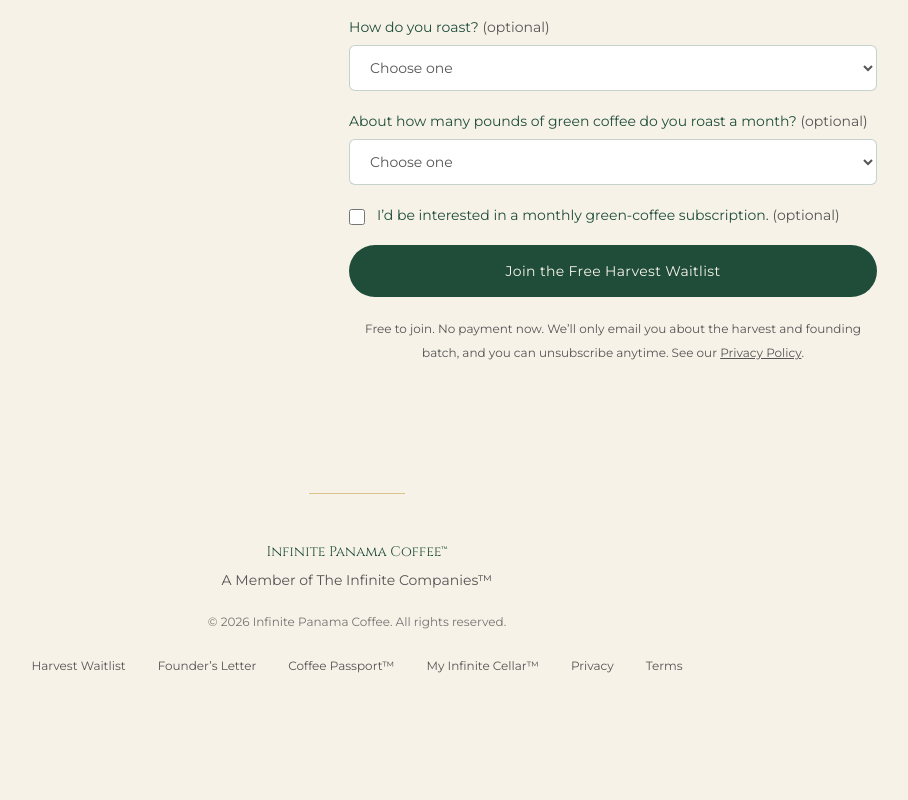
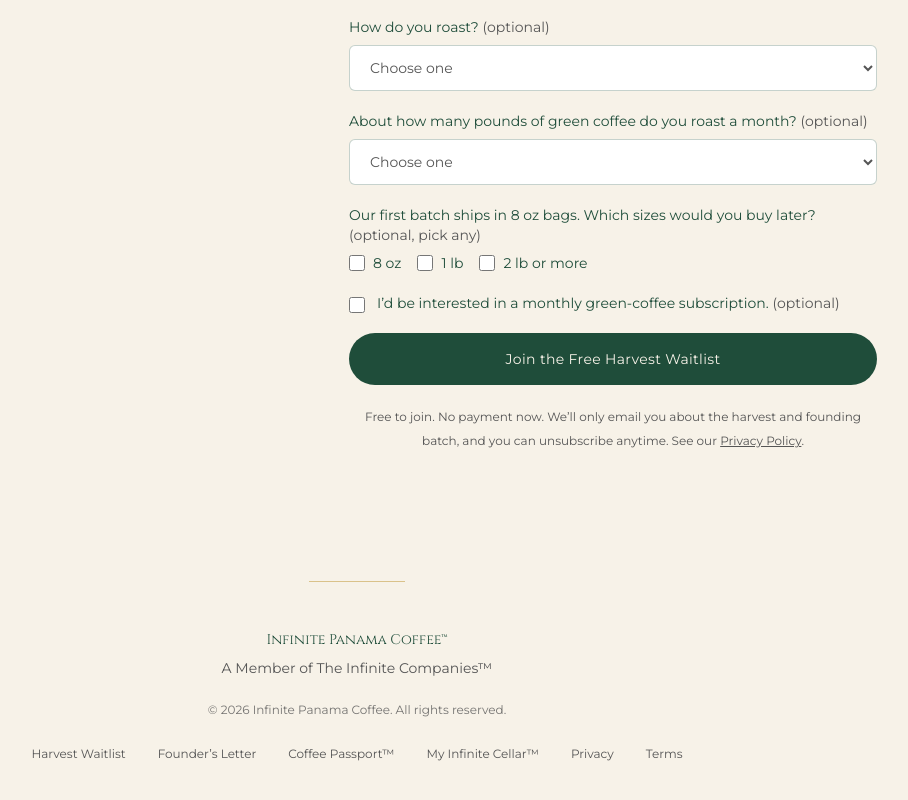
Before and after one commit to joncflink/infinitepanamacoffee-net, a Next.js app: page /harvest in a window 1280 px wide. Shown: the part 1575-2375 px from the top of the page, without its empty margins (27-935 px from the left). Before the commit the page ends 2317 px from the top, so only its background shows below. Built offline with nearby package versions, Linux system fonts and the light colour scheme.

Commit message:
Waitlist: ask which bag sizes (8 oz, 1 lb, 2 lb+) roasters would buy later

```diff
--- a/app/api/waitlist/route.ts
+++ b/app/api/waitlist/route.ts
@@ -25,10 +25,11 @@
     );
   }
 
-  const { email, firstName, roastMethod, monthlyLbs, subscriptionInterest } = parsed.data;
+  const { email, firstName, roastMethod, monthlyLbs, bagSizes, subscriptionInterest } = parsed.data;
   const fields: Record<string, string> = { name: firstName };
   if (roastMethod) fields.ipc_roast_method = roastMethod;
   if (monthlyLbs) fields.ipc_monthly_lbs = monthlyLbs;
+  if (bagSizes) fields.ipc_bag_sizes = bagSizes.join(", ");
   if (subscriptionInterest) fields.ipc_subscription_interest = "yes";
 
   try {
--- a/components/HarvestWaitlistForm.tsx
+++ b/components/HarvestWaitlistForm.tsx
@@ -1,7 +1,7 @@
 "use client";
 
 import { useState } from "react";
-import { MONTHLY_LBS, ROAST_METHODS } from "@/lib/waitlist/validate";
+import { MONTHLY_LBS, ROAST_METHODS, BAG_SIZES } from "@/lib/waitlist/validate";
 
 type Status = "idle" | "sending" | "done" | "error";
 
@@ -25,6 +25,7 @@
           firstName: fd.get("firstName"),
           roastMethod: fd.get("roastMethod") || undefined,
           monthlyLbs: fd.get("monthlyLbs") || undefined,
+          bagSizes: fd.getAll("bagSizes"),
           subscriptionInterest: fd.get("subscriptionInterest") === "on",
           company: fd.get("company"),
         }),
@@ -84,6 +85,20 @@
           ))}
         </select>
       </label>
+      <fieldset className="text-sm text-forest">
+        <legend>
+          Our first batch ships in 8 oz bags. Which sizes would you buy later?{" "}
+          <span className="text-dark-gray">(optional, pick any)</span>
+        </legend>
+        <div className="mt-2 flex flex-wrap gap-4">
+          {BAG_SIZES.map((sz) => (
+            <label key={sz} className="flex items-center gap-2">
+              <input name="bagSizes" type="checkbox" value={sz} className="h-4 w-4 accent-[#1f4d3a]" />
+              <span>{sz}</span>
+            </label>
+          ))}
+        </div>
+      </fieldset>
       <label className="flex items-start gap-3 text-sm text-forest">
         <input name="subscriptionInterest" type="checkbox" className="mt-1 h-4 w-4 accent-[#1f4d3a]" />
         <span>I&rsquo;d be interested in a monthly green-coffee subscription. <span className="text-dark-gray">(optional)</span></span>
--- a/lib/waitlist/validate.ts
+++ b/lib/waitlist/validate.ts
@@ -15,11 +15,14 @@
   "More than 5 lb",
 ] as const;
 
+export const BAG_SIZES = ["8 oz", "1 lb", "2 lb or more"] as const;
+
 export type WaitlistInput = {
   email: string;
   firstName: string;
   roastMethod?: string;
   monthlyLbs?: string;
+  bagSizes?: string[];
   subscriptionInterest?: boolean;
 };
 
@@ -46,6 +49,9 @@
     (MONTHLY_LBS as readonly string[]).includes(b.monthlyLbs)
       ? b.monthlyLbs
       : undefined;
+  const bagSizes = Array.isArray(b.bagSizes)
+    ? (BAG_SIZES as readonly string[]).filter((sz) => (b.bagSizes as unknown[]).includes(sz))
+    : [];
   return {
     ok: true,
     data: {
@@ -53,6 +59,7 @@
       firstName,
       roastMethod,
       monthlyLbs,
+      bagSizes: bagSizes.length ? bagSizes : undefined,
       subscriptionInterest: b.subscriptionInterest === true,
     },
   };
```
Also changed, not shown: 1 other file (tests, documents, lock files or other folders).
